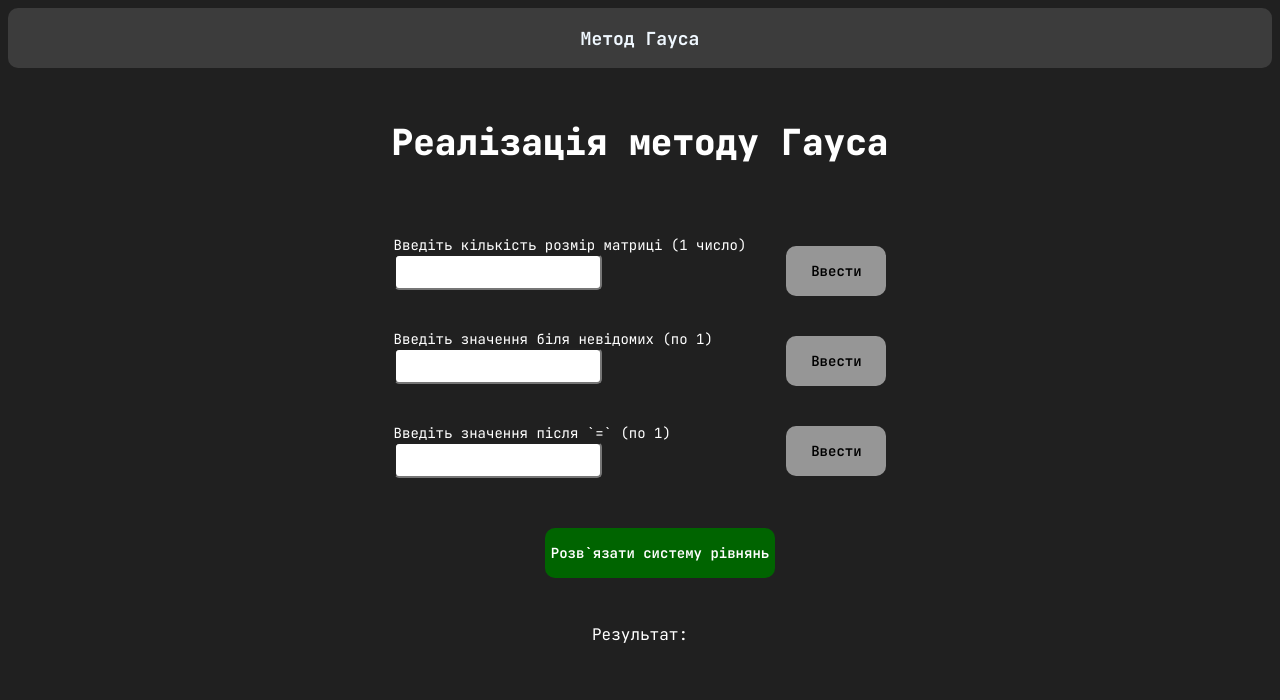
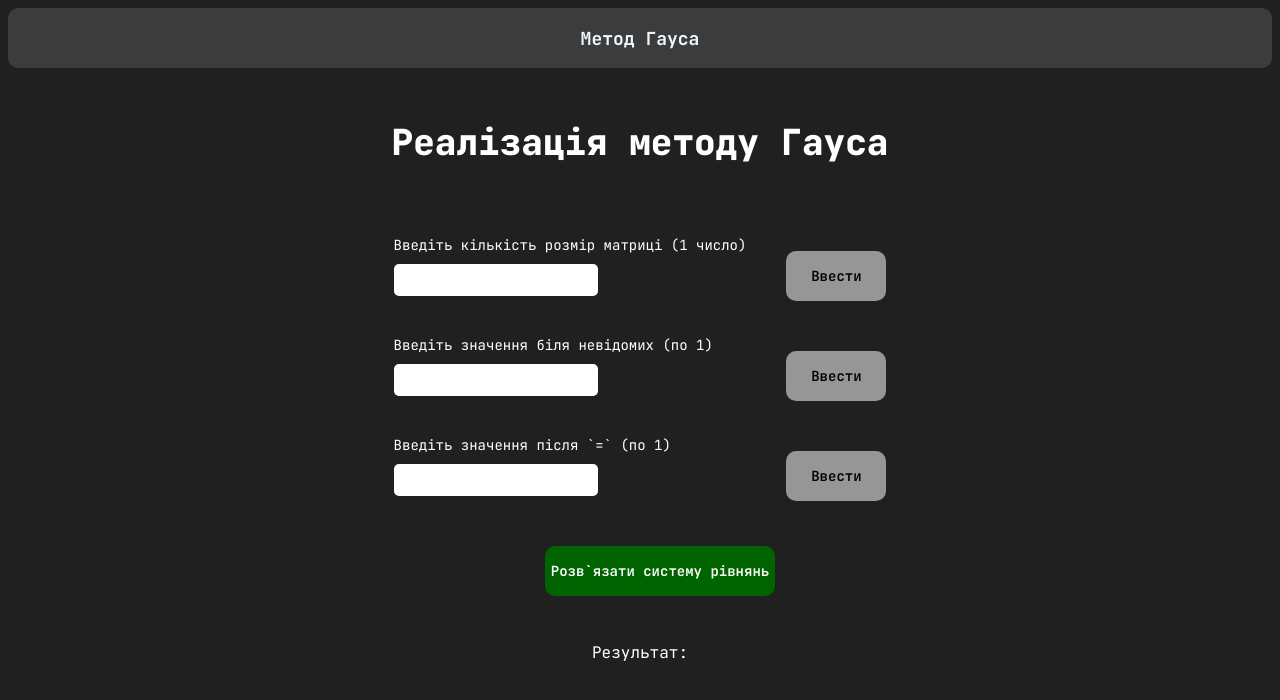
Before and after one commit to Kitukl/NumericalMethods, a React (Vite) app: page / in a window 1280 px wide. Shown: the top 700 px of the page. Built offline with nearby package versions, Linux system fonts and the light colour scheme.

Commit message:
styles: added some transitions to header buttons, and apply buttons

```diff
--- a/src/components/Gaus/Gaus.scss
+++ b/src/components/Gaus/Gaus.scss
@@ -33,6 +33,12 @@ main {
 			border-radius: 5px;
 			font-size: 16px;
 			text-align: center;
+			border: none;
+			margin-top: 10px;
+		}
+
+		& input:focus {
+			outline: none;
 		}
 		.container {
 			display: flex;
@@ -47,7 +53,7 @@ main {
 		button {
 			height: 50px;
 			width: 100px;
-			margin-top: 10px;
+			margin-top: 15px;
 			margin-left: 40px;
 			border-radius: 10px;
 			font-family: 'JetBrains Mono', monospace;
@@ -58,8 +64,13 @@ main {
 			background-color: rgb(150, 150, 150);
 			border: none;
 			color: black;
-			margin-bottom: 30px;
+			margin-bottom: 35px;
 			cursor: pointer;
+			transition: all 0.4s;
+		}
+
+		button:hover {
+			background-color: rgb(100, 100, 100);
 		}
 	}
 	h1 {
--- a/src/components/Header/Header.scss
+++ b/src/components/Header/Header.scss
@@ -15,5 +15,10 @@ nav {
 		background-color: rgb(60, 60, 60);
 		color: aliceblue;
 		cursor: pointer;
+		transition: all 0.2s;
+	}
+
+	.nav__buttons:hover {
+		transform: scale(1.05);
 	}
 }
```
